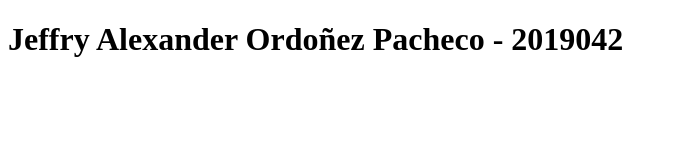
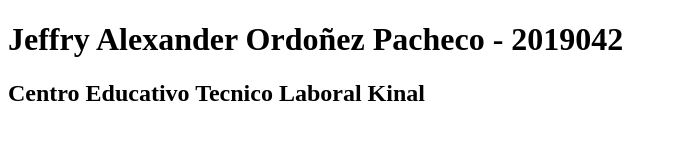
Before and after one commit to jordonez2019042/IN5BM-V, a plain HTML site: page index.html in a window 1280 px wide. Shown: the whole page, without its empty margins (0-676 px from the left). Drawn offline with Linux system fonts and the light colour scheme.

Commit message:
Se agregó Centro Educativo

```diff
--- a/index.html
+++ b/index.html
@@ -7,5 +7,7 @@
 </head>
 <body>
     <h1>Jeffry Alexander Ordoñez Pacheco - 2019042</h1>
+    <h2>Centro Educativo Tecnico Laboral Kinal</h2>
+
 </body>
 </html>
```
